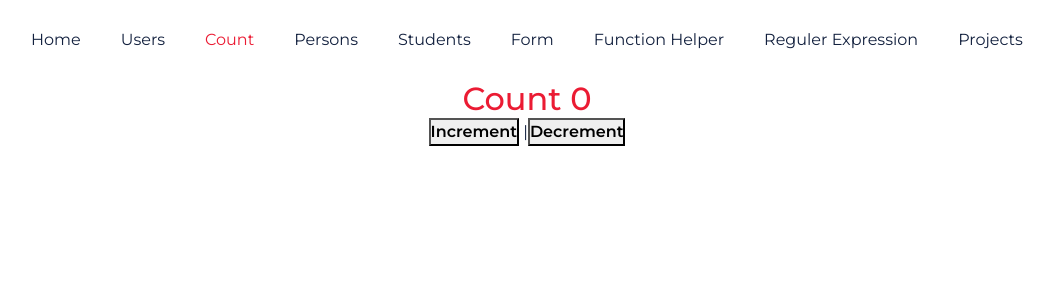
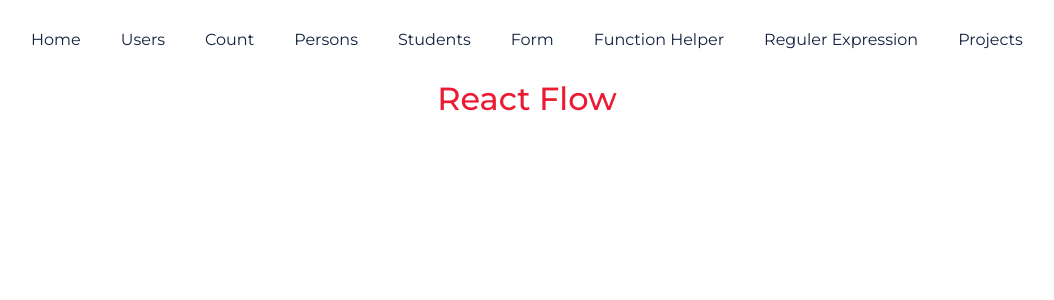
Before and after one commit to jakdev047/react-base-concept, a React (Create React App) app: page /react-flow in a window 1280 px wide. Before the commit this address led to /count. Shown: the top 300 px of the page, without its empty margins (113-1167 px from the left). Built offline with nearby package versions, Linux system fonts and the light colour scheme.

Commit message:
react flow uncomplete

```diff
--- a/src/pages/FileBase64.js
+++ b/src/pages/FileBase64.js
@@ -1,4 +1,4 @@
-import React, { useState } from 'react';
+import React from 'react';
 import FileBase64 from 'react-file-base64';
 import TopNavigation from '../components/TopNavigation/TopNavigation';
 const FileBase64Pages = () => {
--- a/src/pages/Projects.js
+++ b/src/pages/Projects.js
@@ -14,6 +14,7 @@ class Projects extends Component {
                             <li><Link to='/js-to-excel'>JS to Excel</Link></li>
                             <li><Link to='/excel-to-js'>Excel to JS</Link></li>
                             <li><Link to='/file-base64'>File Base64</Link></li>
+                            <li><Link to='/react-flow'>React Flow</Link></li>
                         </ul>
                     </div>
                 </div>
--- /dev/null
+++ b/src/pages/ReactFlowPages.js
@@ -0,0 +1,21 @@
+import React from 'react';
+import TopNavigation from '../components/TopNavigation/TopNavigation';
+// import ReactFlow, {
+//     removeElements,
+//     addEdge,
+//     Controls,
+// } from "react-flow-renderer";
+
+// Initial Data or Nodes
+const position = { x: 0, y: 0 };
+
+const ReactFlowPages = () => {
+    return (
+        <div>
+            <TopNavigation title="React Flow" />
+            <h2>React Flow</h2>
+        </div>
+    )
+}
+
+export default ReactFlowPages;
--- a/src/router/AppRoute.js
+++ b/src/router/AppRoute.js
@@ -24,6 +24,7 @@ import Projects from '../pages/Projects';
 import JsToExcel from '../pages/JsToExcel';
 import ExcelToJs from '../pages/ExcelToJs';
 import FileBase64Pages from '../pages/FileBase64';
+import ReactFlowPages from '../pages/ReactFlowPages';
 
 class AppRoute extends Component {
 
@@ -54,6 +55,7 @@ class AppRoute extends Component {
           <Route exact path='/js-to-excel' component={JsToExcel}/>
           <Route exact path='/excel-to-js' component={ExcelToJs}/>
           <Route exact path='/file-base64' component={FileBase64Pages}/>
+          <Route exact path='/react-flow' component={ReactFlowPages}/>
           <Redirect from="/" to="/count" />
           <Route path='*' component={NotFound}/>
 
```
